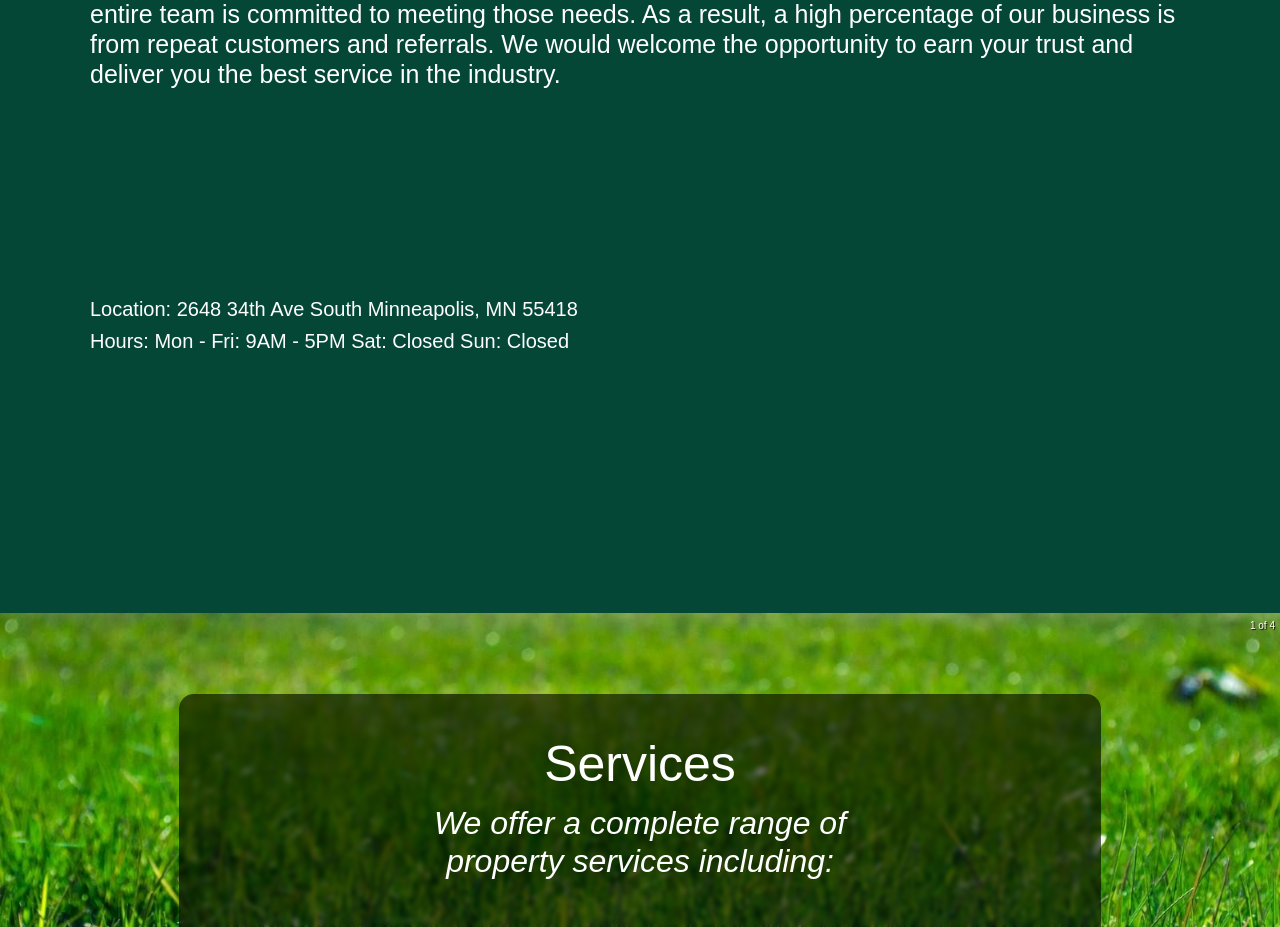
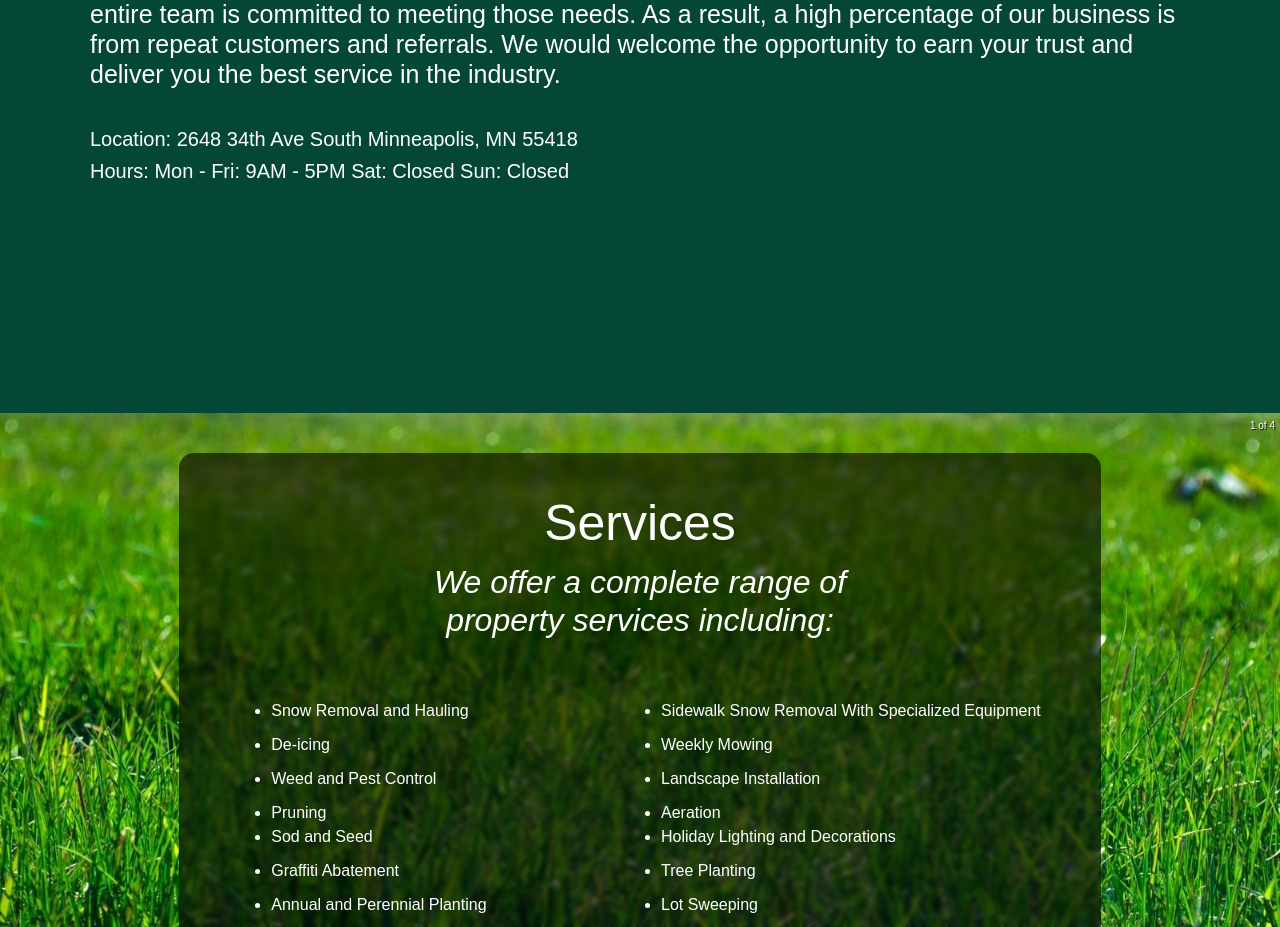
Before and after one commit to MikeAtwood/custom-products, a React (Vite) app: page /info in a window 1280 px wide. Shown: the part 1022-1949 px from the top of the page. Built offline with nearby package versions, Linux system fonts and the light colour scheme; grey boxes are pictures that could not be loaded.

Commit message:
fixed about and services height

```diff
--- a/src/App.css
+++ b/src/App.css
@@ -132,8 +132,8 @@ nav.navbar {
   position: relative;
   padding: 90px;
   padding-top: 100px;
-  height: 100vh;
   background-color: #054736;
+  height: 600px;
 }
 
 .about h1 {
@@ -150,7 +150,7 @@ nav.navbar {
 .about h3 {
   position: relative;
   font-size: 20px;
-  top: 200px;
+  top: 30px;
 }
 
 /*--------------------------------------------------------- SERVICES ---------------------------------------------------------*/
@@ -163,7 +163,6 @@ nav.navbar {
   flex-direction: column;
   flex-wrap: wrap;
   justify-content: flex-end;
-  height: 90vh;
 }
 
 .services h1 {
```
